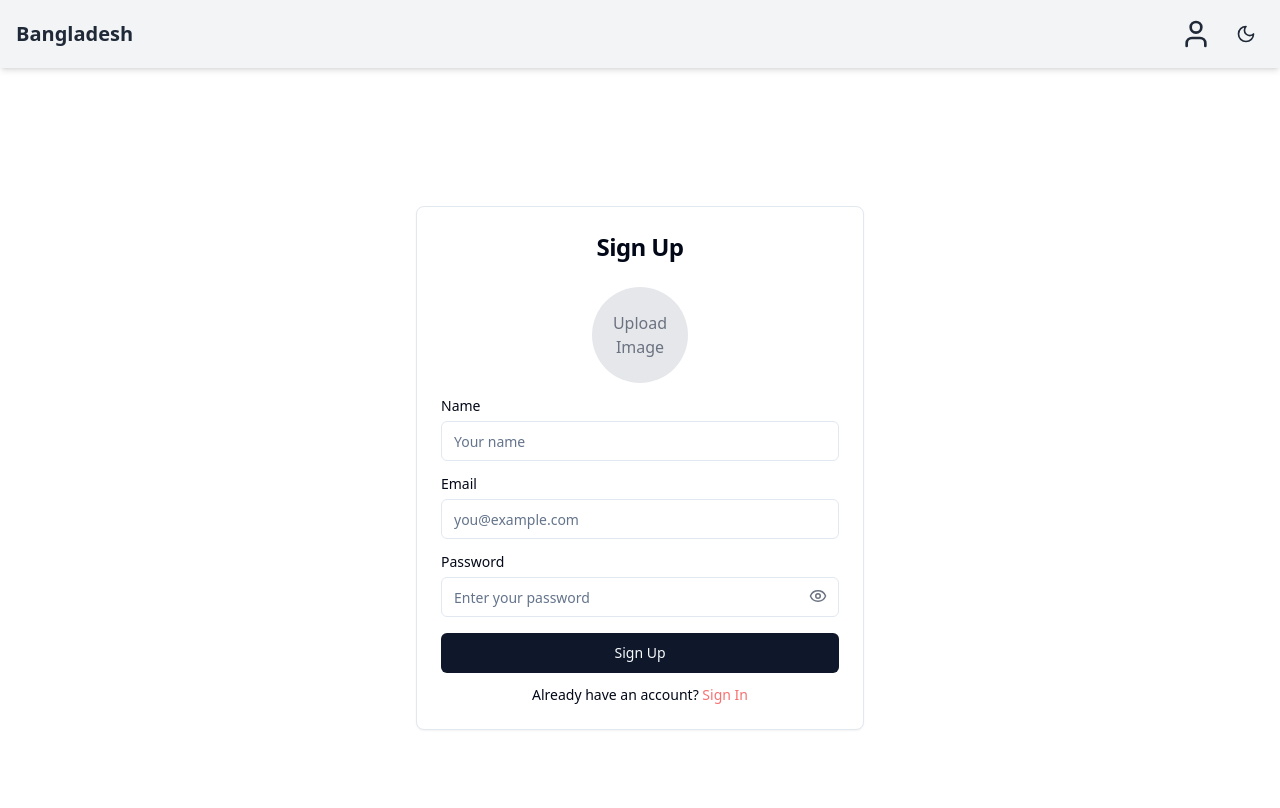
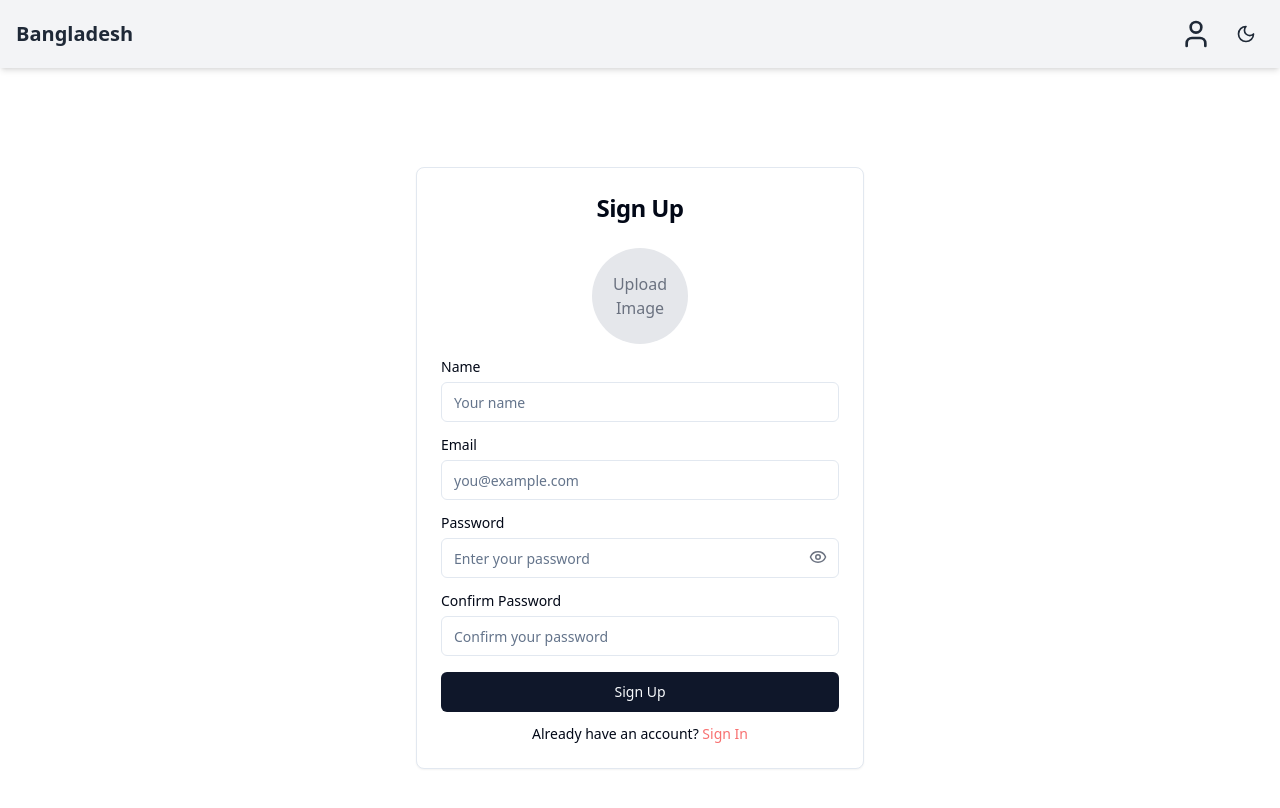
Before and after one commit to Soruj24/bangladesh, a React (Vite) app in the folder client/: page /sign-up in a window 1280 px wide. Shown: the top 808 px of the page. Built offline with nearby package versions, Linux system fonts and the light colour scheme.

Commit message:
refactor: clean up imports and improve validation response

```diff
--- a/client/src/features/districtSlice.ts
+++ b/client/src/features/districtSlice.ts
@@ -1,5 +1,4 @@
 import { createSlice } from '@reduxjs/toolkit';
-import { set } from 'date-fns';
 
 const initialState = {
     districtId: '',
--- a/client/src/page/SignIn.tsx
+++ b/client/src/page/SignIn.tsx
@@ -53,9 +53,7 @@ const SignIn = () => {
         // Mock Sign-In Process
 
         const res = await loginUser(data)
-        console.log(res?.data?.user)
 
-        dispatch(setUser(res?.data?.user));
         if (res.error) {
             toast({
                 title: "Error",
@@ -65,16 +63,16 @@ const SignIn = () => {
             return
         }
 
-
+        dispatch(setUser(res?.data?.user));
 
         const user = res?.data?.user;
 
         let path = '';
 
-        if (user.isAdmin) {
+        if (user.isSuperAdmin) {
+            path = '/dashboard/supar-admin/profile';
+        } else if (user.isAdmin) {
             path = '/dashboard/admin/profile';
-        } else if (user.isSuperAdmin) {  // Example of a third condition
-            path = '/dashboard/supar-admin/profile';
         } else {
             path = '/';
         }
--- a/client/src/page/SignUp.tsx
+++ b/client/src/page/SignUp.tsx
@@ -23,7 +23,11 @@ const schema = z.object({
             message:
                 "Password must include uppercase, lowercase, number, and special character",
         }),
+    confirmPassword: z.string().min(1, { message: "Please confirm your password" }),
     image: z.any().optional(),
+}).refine((data) => data.password === data.confirmPassword, {
+    message: "Passwords do not match",
+    path: ["confirmPassword"],
 });
 
 type FormData = z.infer<typeof schema>;
@@ -182,6 +186,25 @@ const SignUp: React.FC = () => {
                             )}
                         </div>
 
+                        {/* Confirm Password */}
+                        <div className="relative">
+                            <Label htmlFor="confirmPassword" className="mb-2 block">
+                                Confirm Password
+                            </Label>
+                            <Input
+                                type={passwordVisible ? "text" : "password"}
+                                id="confirmPassword"
+                                placeholder="Confirm your password"
+                                className="w-full pr-10"
+                                {...register("confirmPassword")}
+                            />
+                            {errors.confirmPassword && (
+                                <p className="mt-2 text-sm text-red-600">
+                                    {errors.confirmPassword.message}
+                                </p>
+                            )}
+                        </div>
+
                         {/* Submit Button */}
                         <Button type="submit" className="w-full">
                             Sign Up
--- a/client/src/services/userApi.ts
+++ b/client/src/services/userApi.ts
@@ -5,7 +5,7 @@ const baseQuery = fetchBaseQuery({
     baseUrl: 'http://localhost:4000/api', // Replace with your API URL
     credentials: 'include', // Ensures credentials (cookies) are sent with each request
     prepareHeaders: (headers, { getState }) => {
-        const token = (getState() as { auth: { accessToken: string } }).auth?.accessToken; // Access token from your Redux store
+        const token = (getState() as { auth: { user: { accessToken: string } | null } }).auth?.user?.accessToken;
         if (token) {
             headers.set('Authorization', `Bearer ${token}`);
         }
@@ -116,8 +116,7 @@ export const userApi = createApi({
             onQueryStarted: async (args, { queryFulfilled }) => {
                 try {
                     const { data } = await queryFulfilled;
-                    // Store JWT or user info if needed (e.g., localStorage or redux state)
-                    localStorage.setItem('authToken', data.token); // Example, adjust to your response format
+                    localStorage.setItem('authToken', data?.user?.accessToken || '');
                 } catch (error) {
                     console.error('Login failed', error);
                 }
```
Also changed, not shown: 2 other files (tests, documents, lock files or other folders).
